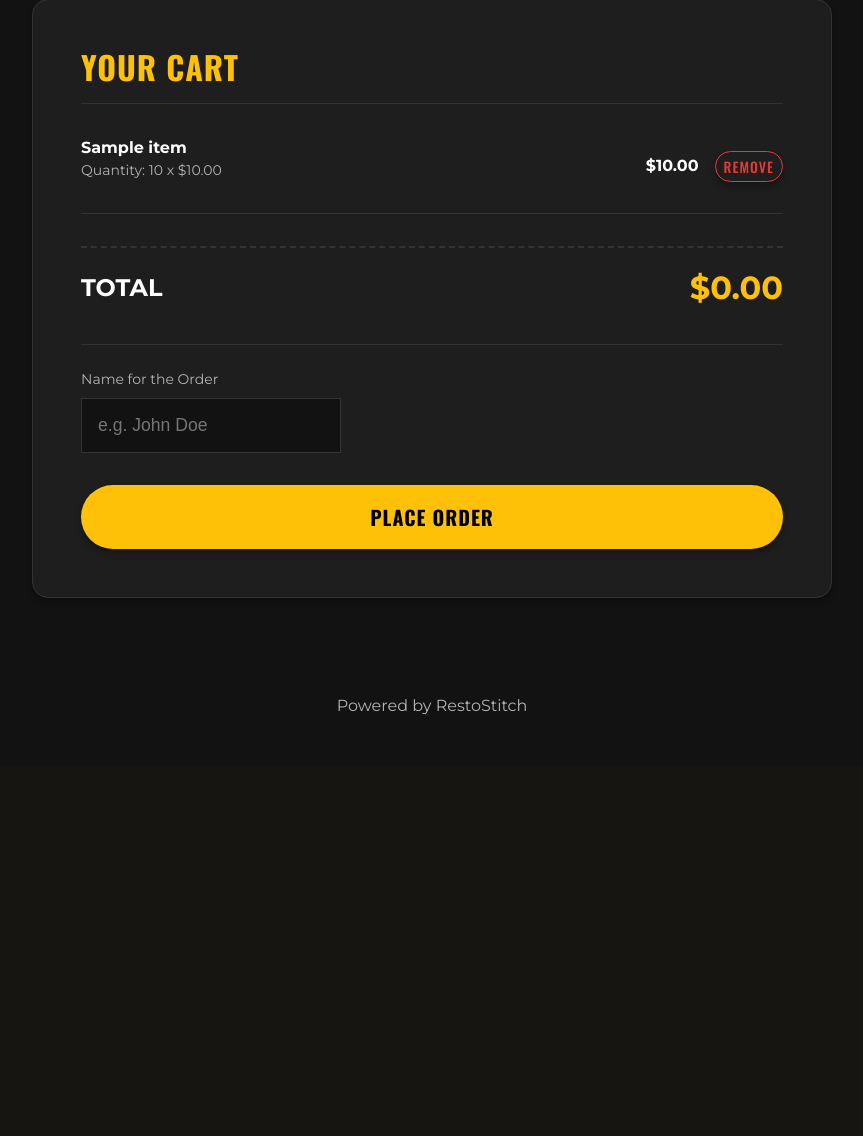
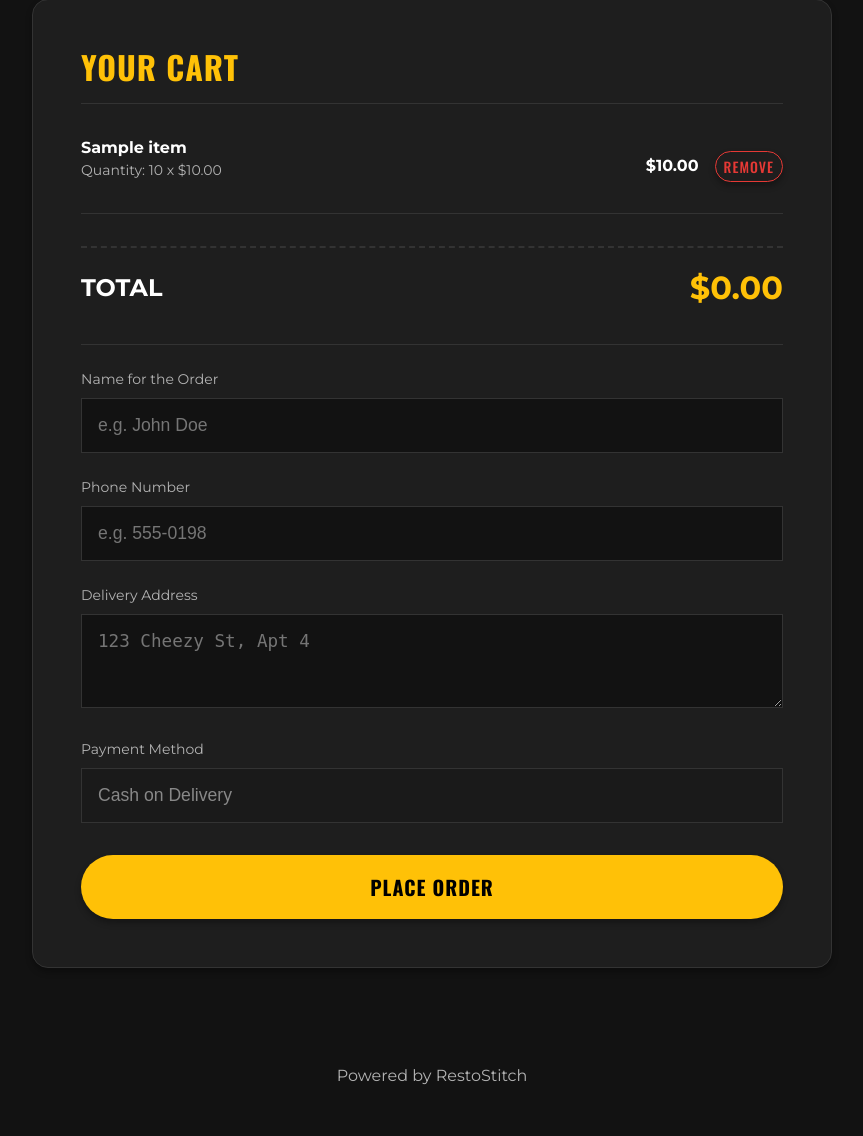
Before and after one commit to hafeedul/Resturent_saas, a Flask app: template app/templates/cart.html in a window 1280 px wide. Shown: the part 105-1241 px from the top of the page, without its empty margins (208-1071 px from the left). Before the commit the page ends 820 px from the top, so only its background shows below. Run offline with Flask 3, Linux system fonts and the light colour scheme; tables that the repository leaves empty hold one stand-in row (values such as "Sample post"); the template is opened without the code that fills it: values that come from a table or form of the project are taken from there, most other values are stand-ins (such as "Sample title", 1, 10 or a date in 2020).

Commit message:
Implement end-to-end checkout with delivery details

```diff
--- a/app/routes.py
+++ b/app/routes.py
@@ -227,8 +227,11 @@ def checkout():
         return "Not found", 404
 
     customer_name = request.form.get('customer_name', '').strip()
-    if not customer_name:
-        flash("Please enter your name to place the order.")
+    customer_phone = request.form.get('customer_phone', '').strip()
+    delivery_address = request.form.get('delivery_address', '').strip()
+
+    if not customer_name or not customer_phone or not delivery_address:
+        flash("Please provide all required delivery details (Name, Phone, Address).")
         return redirect(url_for('cart'))
 
     cart_items = session.get('cart', {})
@@ -257,6 +260,9 @@ def checkout():
     # Create the Order
     new_order = Order(
         customer_name=customer_name,
+        customer_phone=customer_phone,
+        delivery_address=delivery_address,
+        payment_method="Cash", # Forced for MVP
         items_summary=", ".join(items_summary_list),
         total_price=total_price,
         status="Pending",
--- a/app/templates/cart.html
+++ b/app/templates/cart.html
@@ -45,11 +45,23 @@
                     </div>
 
                     <form action="/checkout" method="POST" style="margin-top: 2rem; border-top: 1px solid var(--color-border); padding-top: 1.5rem;">
-                        <div class="form-group">
+                        <div class="form-group" style="margin-bottom: 1.5rem;">
                             <label for="customer_name" class="form-label" style="color: var(--color-text-muted);">Name for the Order</label>
-                            <input type="text" id="customer_name" name="customer_name" class="form-control" required placeholder="e.g. John Doe" style="padding: 1rem; font-size: 1.1rem; background-color: #121212; border: 1px solid #333; color: #FFF;">
+                            <input type="text" id="customer_name" name="customer_name" class="form-control" required placeholder="e.g. John Doe" style="padding: 1rem; font-size: 1.1rem; background-color: #121212; border: 1px solid #333; color: #FFF; width: 100%;">
                         </div>
-                        <button type="submit" class="btn btn-primary" style="width: 100%; margin-top: 1rem; padding: 1rem; font-size: 1.25rem;">PLACE ORDER</button>
+                        <div class="form-group" style="margin-bottom: 1.5rem;">
+                            <label for="customer_phone" class="form-label" style="color: var(--color-text-muted);">Phone Number</label>
+                            <input type="tel" id="customer_phone" name="customer_phone" class="form-control" required placeholder="e.g. 555-0198" style="padding: 1rem; font-size: 1.1rem; background-color: #121212; border: 1px solid #333; color: #FFF; width: 100%;">
+                        </div>
+                        <div class="form-group" style="margin-bottom: 1.5rem;">
+                            <label for="delivery_address" class="form-label" style="color: var(--color-text-muted);">Delivery Address</label>
+                            <textarea id="delivery_address" name="delivery_address" class="form-control" required placeholder="123 Cheezy St, Apt 4" rows="3" style="padding: 1rem; font-size: 1.1rem; background-color: #121212; border: 1px solid #333; color: #FFF; width: 100%; resize: vertical;"></textarea>
+                        </div>
+                        <div class="form-group" style="margin-bottom: 2rem;">
+                            <label class="form-label" style="color: var(--color-text-muted);">Payment Method</label>
+                            <input type="text" class="form-control" value="Cash on Delivery" disabled style="padding: 1rem; font-size: 1.1rem; background-color: #1a1a1a; border: 1px solid #333; color: #888; width: 100%; cursor: not-allowed;">
+                        </div>
+                        <button type="submit" class="btn btn-primary" style="width: 100%; padding: 1rem; font-size: 1.25rem;">PLACE ORDER</button>
                     </form>
                 {% else %}
                     <p class="text-center text-muted" style="padding: 4rem 0; font-size: 1.2rem;">Your tray is empty.</p>
```
Also changed, not shown: app/models.py (+6 -2 lines), app/templates/order.html (+7 -1 lines).
